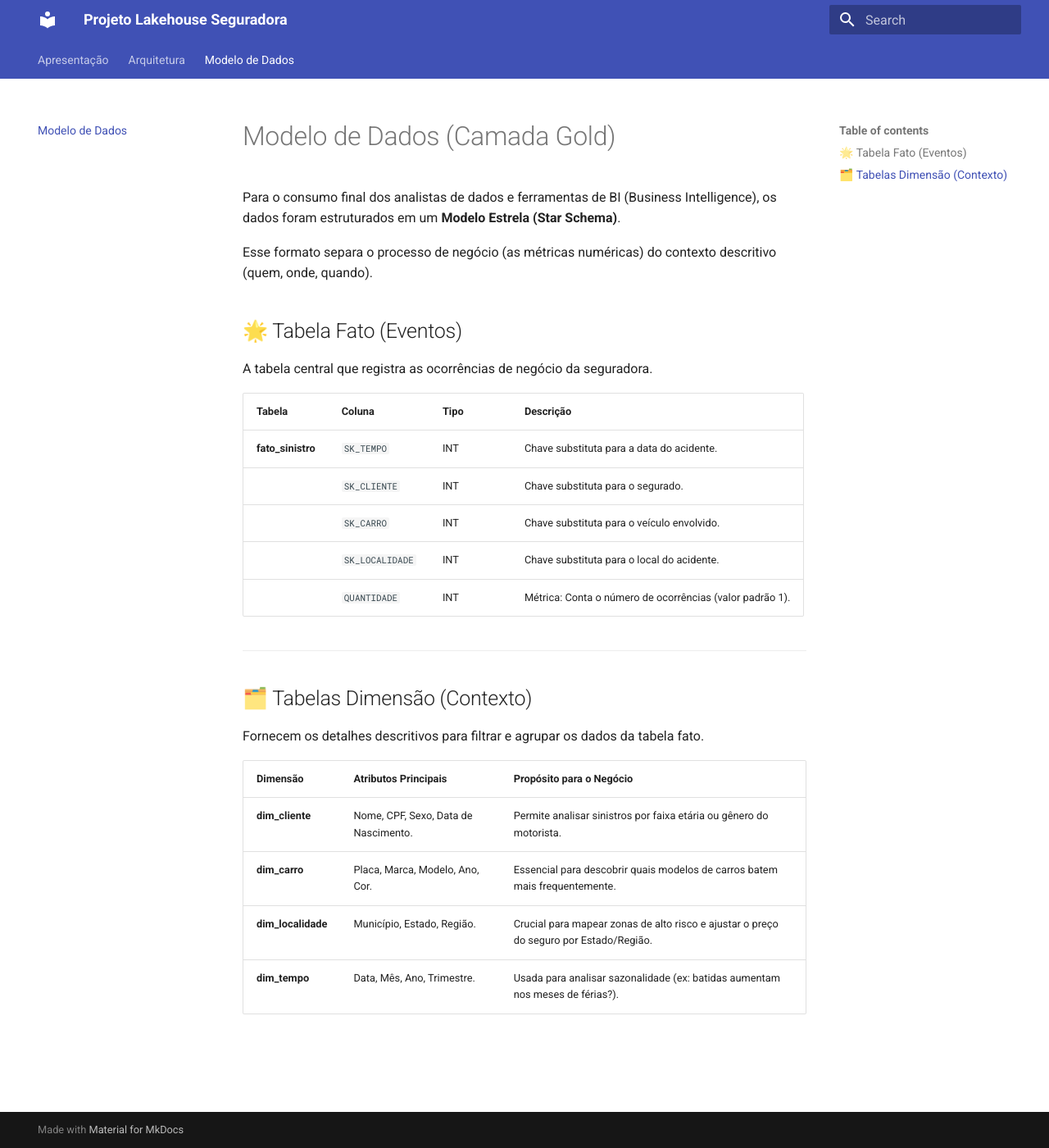
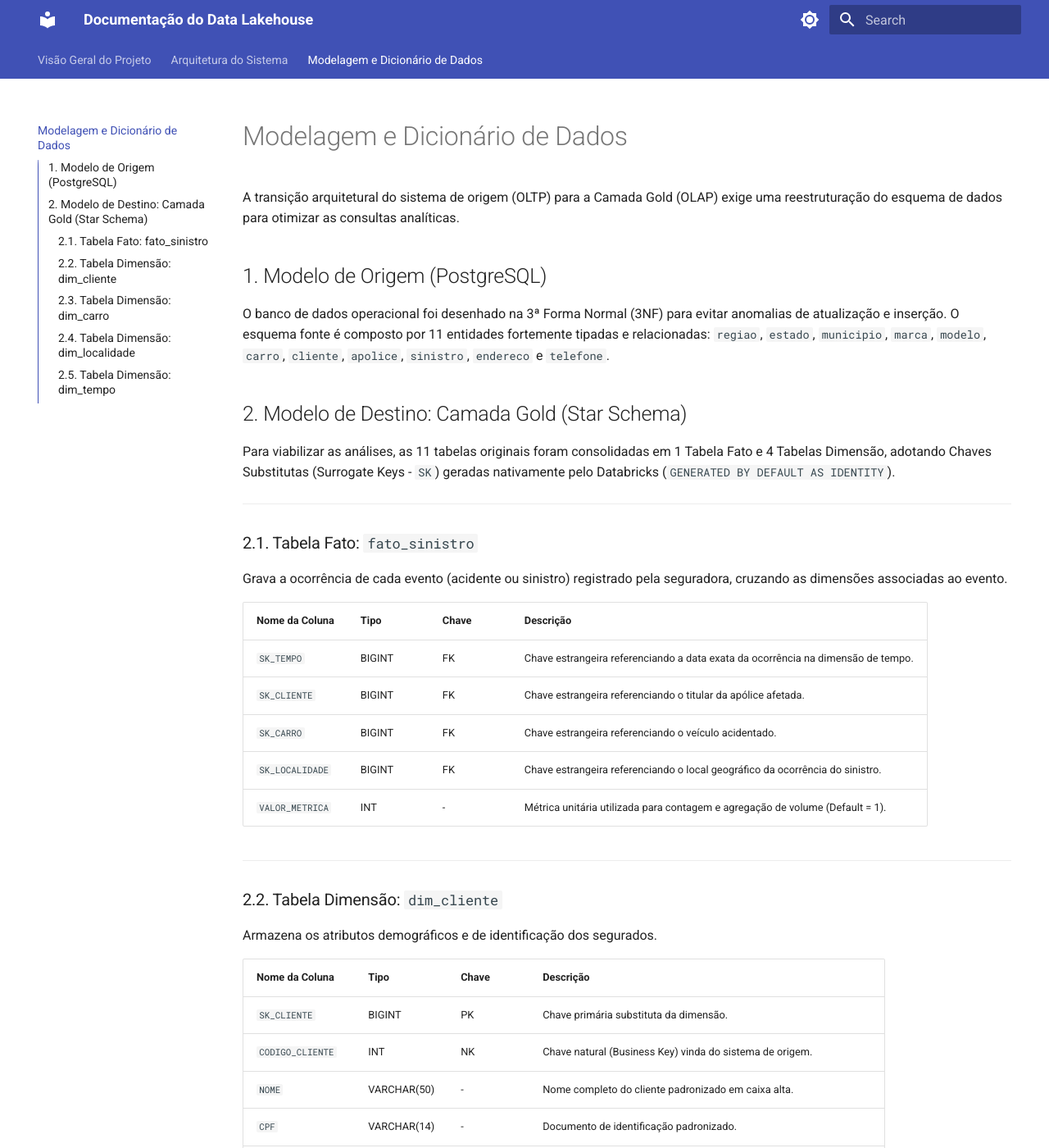
Before and after one commit to brunotesckemartins/lakehouse-medalhao, an MkDocs documentation site: the page built from docs/modelo_dados.md, in a window 1280 px wide and 1400 px high. Shown: the whole window at 82% size. Built offline with MkDocs 1.6.1 and Material for MkDocs 9.7.7, drawn with Linux system fonts in a browser that asks for light colours; some of the changed text lies outside the part shown.

```diff
--- a/docs/modelo_dados.md
+++ b/docs/modelo_dados.md
@@ -1,30 +1,76 @@
-# Modelo de Dados (Camada Gold)
+# Modelagem e Dicionário de Dados
 
-Para o consumo final dos analistas de dados e ferramentas de BI (Business Intelligence), os dados foram estruturados em um **Modelo Estrela (Star Schema)**.
+A transição arquitetural do sistema de origem (OLTP) para a Camada Gold (OLAP) exige uma reestruturação do esquema de dados para otimizar as consultas analíticas.
 
-Esse formato separa o processo de negócio (as métricas numéricas) do contexto descritivo (quem, onde, quando).
+## 1. Modelo de Origem (PostgreSQL)
+O banco de dados operacional foi desenhado na 3ª Forma Normal (3NF) para evitar anomalias de atualização e inserção. O esquema fonte é composto por 11 entidades fortemente tipadas e relacionadas: `regiao`, `estado`, `municipio`, `marca`, `modelo`, `carro`, `cliente`, `apolice`, `sinistro`, `endereco` e `telefone`.
 
-## 🌟 Tabela Fato (Eventos)
-
-A tabela central que registra as ocorrências de negócio da seguradora.
-
-| Tabela | Coluna | Tipo | Descrição |
-| :--- | :--- | :--- | :--- |
-| **fato_sinistro** | `SK_TEMPO` | INT | Chave substituta para a data do acidente. |
-| | `SK_CLIENTE` | INT | Chave substituta para o segurado. |
-| | `SK_CARRO` | INT | Chave substituta para o veículo envolvido. |
-| | `SK_LOCALIDADE`| INT | Chave substituta para o local do acidente. |
-| | `QUANTIDADE` | INT | Métrica: Conta o número de ocorrências (valor padrão 1). |
+## 2. Modelo de Destino: Camada Gold (Star Schema)
+Para viabilizar as análises, as 11 tabelas originais foram consolidadas em 1 Tabela Fato e 4 Tabelas Dimensão, adotando Chaves Substitutas (Surrogate Keys - `SK`) geradas nativamente pelo Databricks (`GENERATED BY DEFAULT AS IDENTITY`).
 
 ---
 
-## 🗂️ Tabelas Dimensão (Contexto)
+### 2.1. Tabela Fato: `fato_sinistro`
+Grava a ocorrência de cada evento (acidente ou sinistro) registrado pela seguradora, cruzando as dimensões associadas ao evento.
 
-Fornecem os detalhes descritivos para filtrar e agrupar os dados da tabela fato.
+| Nome da Coluna | Tipo | Chave | Descrição |
+| :--- | :--- | :--- | :--- |
+| `SK_TEMPO` | BIGINT | FK | Chave estrangeira referenciando a data exata da ocorrência na dimensão de tempo. |
+| `SK_CLIENTE` | BIGINT | FK | Chave estrangeira referenciando o titular da apólice afetada. |
+| `SK_CARRO` | BIGINT | FK | Chave estrangeira referenciando o veículo acidentado. |
+| `SK_LOCALIDADE`| BIGINT | FK | Chave estrangeira referenciando o local geográfico da ocorrência do sinistro. |
+| `VALOR_METRICA`| INT | - | Métrica unitária utilizada para contagem e agregação de volume (Default = 1). |
 
-| Dimensão | Atributos Principais | Propósito para o Negócio |
-| :--- | :--- | :--- |
-| **dim_cliente** | Nome, CPF, Sexo, Data de Nascimento. | Permite analisar sinistros por faixa etária ou gênero do motorista. |
-| **dim_carro** | Placa, Marca, Modelo, Ano, Cor. | Essencial para descobrir quais modelos de carros batem mais frequentemente. |
-| **dim_localidade**| Município, Estado, Região. | Crucial para mapear zonas de alto risco e ajustar o preço do seguro por Estado/Região. |
-| **dim_tempo** | Data, Mês, Ano, Trimestre. | Usada para analisar sazonalidade (ex: batidas aumentam nos meses de férias?). |
+---
+
+### 2.2. Tabela Dimensão: `dim_cliente`
+Armazena os atributos demográficos e de identificação dos segurados.
+
+| Nome da Coluna | Tipo | Chave | Descrição |
+| :--- | :--- | :--- | :--- |
+| `SK_CLIENTE` | BIGINT | PK | Chave primária substituta da dimensão. |
+| `CODIGO_CLIENTE`| INT | NK | Chave natural (Business Key) vinda do sistema de origem. |
+| `NOME` | VARCHAR(50)| - | Nome completo do cliente padronizado em caixa alta. |
+| `CPF` | VARCHAR(14)| - | Documento de identificação padronizado. |
+| `SEXO` | CHAR(1) | - | Gênero biológico do segurado ('M' ou 'F'). |
+| `DATA_NASCIMENTO`| DATE | - | Data de nascimento para cálculo demográfico e classificação de risco. |
+
+---
+
+### 2.3. Tabela Dimensão: `dim_carro`
+Consolida as informações do bem material segurado, unificando marca, modelo e detalhes do veículo.
+
+| Nome da Coluna | Tipo | Chave | Descrição |
+| :--- | :--- | :--- | :--- |
+| `SK_CARRO` | BIGINT | PK | Chave primária substituta da dimensão. |
+| `PLACA` | VARCHAR(10)| NK | Chave natural de identificação do veículo. |
+| `MARCA` | VARCHAR(50)| - | Nome da montadora (Ex: FIAT, VOLKSWAGEN). |
+| `MODELO` | VARCHAR(50)| - | Nome do modelo específico (Ex: UNO, GOL). |
+| `ANO` | INT | - | Ano de fabricação do veículo. |
+| `COR` | VARCHAR(20)| - | Cor predominante registrada do veículo. |
+
+---
+
+### 2.4. Tabela Dimensão: `dim_localidade`
+Centraliza a hierarquia geográfica (Município > Estado > Região) para evitar junções excessivas em consultas de mapa de calor.
+
+| Nome da Coluna | Tipo | Chave | Descrição |
+| :--- | :--- | :--- | :--- |
+| `SK_LOCALIDADE` | BIGINT | PK | Chave primária substituta da dimensão. |
+| `MUNICIPIO` | VARCHAR(100)| - | Nome do município de ocorrência. |
+| `ESTADO` | VARCHAR(100)| - | Nome do estado correspondente. |
+| `REGIAO` | VARCHAR(50)| - | Região geopolítica (SUL, SUDESTE, NORDESTE, etc). |
+
+---
+
+### 2.5. Tabela Dimensão: `dim_tempo`
+Dimensão gerada estaticamente para facilitar a construção de agrupamentos temporais e séries históricas sem o uso de funções complexas de data no front-end de BI.
+
+| Nome da Coluna | Tipo | Chave | Descrição |
+| :--- | :--- | :--- | :--- |
+| `SK_TEMPO` | BIGINT | PK | Chave primária substituta (no formato numérico YYYYMMDD). |
+| `DATA_COMPLETA` | DATE | NK | Data real do calendário no formato padrão. |
+| `DIA` | INT | - | Dia numérico extraído da data (1-31). |
+| `MES` | INT | - | Mês numérico extraído da data (1-12). |
+| `ANO` | INT | - | Ano extraído da data (YYYY). |
+| `TRIMESTRE` | INT | - | Trimestre correspondente (1-4). |
--- a/mkdocs.yml
+++ b/mkdocs.yml
@@ -1,20 +1,36 @@
-site_name: Projeto Lakehouse Seguradora
-site_description: Documentação técnica do Pipeline de Dados
+site_name: Documentação do Data Lakehouse
+site_description: Pipeline de Engenharia de Dados para o Setor de Seguros
 site_author: Bruno
+docs_dir: docs
 
 theme:
   name: material
   palette:
-    primary: indigo
-    accent: blue
+    - scheme: default
+      primary: custom
+      accent: custom
+      toggle:
+        icon: material/brightness-7
+        name: Mudar para modo escuro
+    - scheme: slate
+      primary: custom
+      accent: custom
+      toggle:
+        icon: material/brightness-4
+        name: Mudar para modo claro
   features:
     - navigation.tabs
+    - navigation.sections
+    - navigation.top
+    - toc.integrate
     - content.code.copy
-
-nav:
-  - Apresentação: index.md
-  - Arquitetura: arquitetura.md
-  - Modelo de Dados: modelo_dados.md
 
 markdown_extensions:
   - tables
+  - admonition
+  - pymdownx.details
+  - pymdownx.superfences
+  - pymdownx.highlight:
+      anchor_linenums: true
+      line_spans: __span
+  - pymdownx.inlinehilite
```
Also changed, not shown: README.md (+123 -51 lines), docs/arquitetura.md (+27 -9 lines), docs/index.md (+19 -7 lines).
